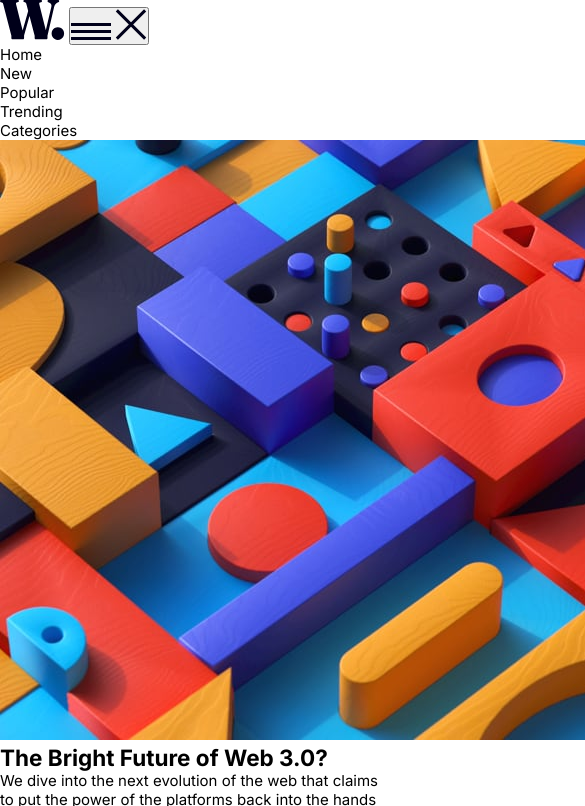
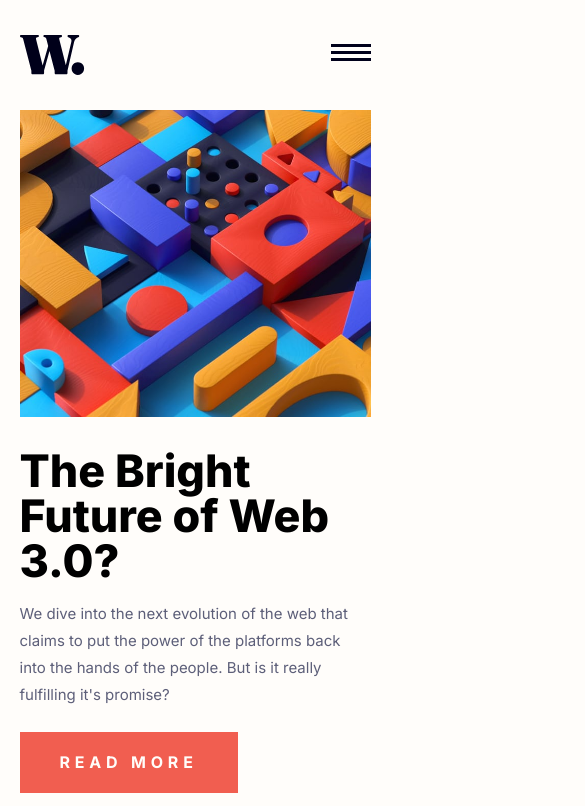
Before and after one commit to yashgo09/FEM-002-news-homepage, a website built with Vite: page index.html in a window 390 px wide. Shown: the top 806 px of the page, 585 px wide, since content can reach past the window. Built offline with nearby package versions, Linux system fonts and the light colour scheme.

Commit message:
Main article mobile styles

```diff
--- a/index.html
+++ b/index.html
@@ -20,19 +20,18 @@
   </head>
   <body>
     <header>
+      <img src="./assets/logo.svg" alt="News Homepage Logo" class="logo" />
+
       <nav class="nav">
-        <img src="./assets/logo.svg" alt="News Homepage Logo" class="logo" />
-
-        <button class="nav__menu-icon">
-          <img class="nav__menu-icon--open" src="./assets/icon-menu.svg" alt="Menu Icon" />
-          <img
-            class="nav__menu-icon--close"
-            src="./assets/icon-menu-close.svg"
-            alt="Menu Icon Close"
-          />
+        <button class="nav__menu-icon nav__menu-icon--open">
+          <img src="./assets/icon-menu.svg" alt="Menu Icon" />
         </button>
 
         <ul class="nav__links">
+          <button class="nav__menu-icon nav__menu-icon--close">
+            <img src="./assets/icon-menu-close.svg" alt="Menu Icon Close" />
+          </button>
+
           <li class="nav__link">Home</li>
           <li class="nav__link">New</li>
           <li class="nav__link">Popular</li>
@@ -54,7 +53,7 @@
               We dive into the next evolution of the web that claims to put the power of the
               platforms back into the hands of the people. But is it really fulfilling it's promise?
             </p>
-            <a href="#" class="btn description__btn">read more</a>
+            <a href="#" class="btn main-article__btn">read more</a>
           </div>
         </div>
       </article>
--- a/package.json
+++ b/package.json
@@ -4,7 +4,7 @@
   "version": "0.0.0",
   "type": "module",
   "scripts": {
-    "dev": "vite",
+    "dev": "vite --host",
     "build": "vite build",
     "preview": "vite preview"
   },
--- a/scss/_base.scss
+++ b/scss/_base.scss
@@ -26,4 +26,11 @@
 body {
   font-family: var(--ff-primary);
   font-size: var(--fs-para);
+  line-height: 1.8;
+  background-color: var(--clr-neutral-off-white);
 }
+
+img {
+  max-width: 100%;
+  display: block;
+}
--- a/scss/_components.scss
+++ b/scss/_components.scss
@@ -0,0 +1,23 @@
+.nav__menu-icon {
+  background-color: transparent;
+  border: none;
+}
+
+.btn {
+  display: inline-block;
+  text-transform: uppercase;
+  text-decoration: none;
+  font-size: 1rem;
+  font-weight: 700;
+  letter-spacing: 0.3em;
+  padding: 1em 2.5em;
+  color: var(--clr-neutral-off-white);
+  background-color: var(--clr-primary-soft-red);
+  margin-block-start: 1.5em;
+  transition: background-color 200ms ease;
+
+  &:hover,
+  &:focus-visible {
+    background-color: var(--clr-neutral-very-dark-blue);
+  }
+}
--- a/scss/_layout.scss
+++ b/scss/_layout.scss
@@ -0,0 +1,40 @@
+body {
+  width: min(90%, 1400px);
+  margin-inline: auto;
+}
+
+// 3 column layout used in whole page
+.grid {
+  display: grid;
+  gap: var(--grid-gap);
+}
+
+header {
+  padding-block: 2.2rem;
+  display: flex;
+  justify-content: space-between;
+  align-items: center;
+  gap: 1rem;
+}
+
+.nav {
+  &__links {
+    display: none;
+  }
+}
+
+.main-article {
+  display: grid;
+  gap: var(--grid-gap);
+
+  &__title {
+    font-size: 2.8rem;
+    font-weight: 800;
+    line-height: 1;
+    margin-block: 1rem;
+  }
+
+  &__description {
+    color: var(--clr-neutral-dark-grayish-blue);
+  }
+}
```
